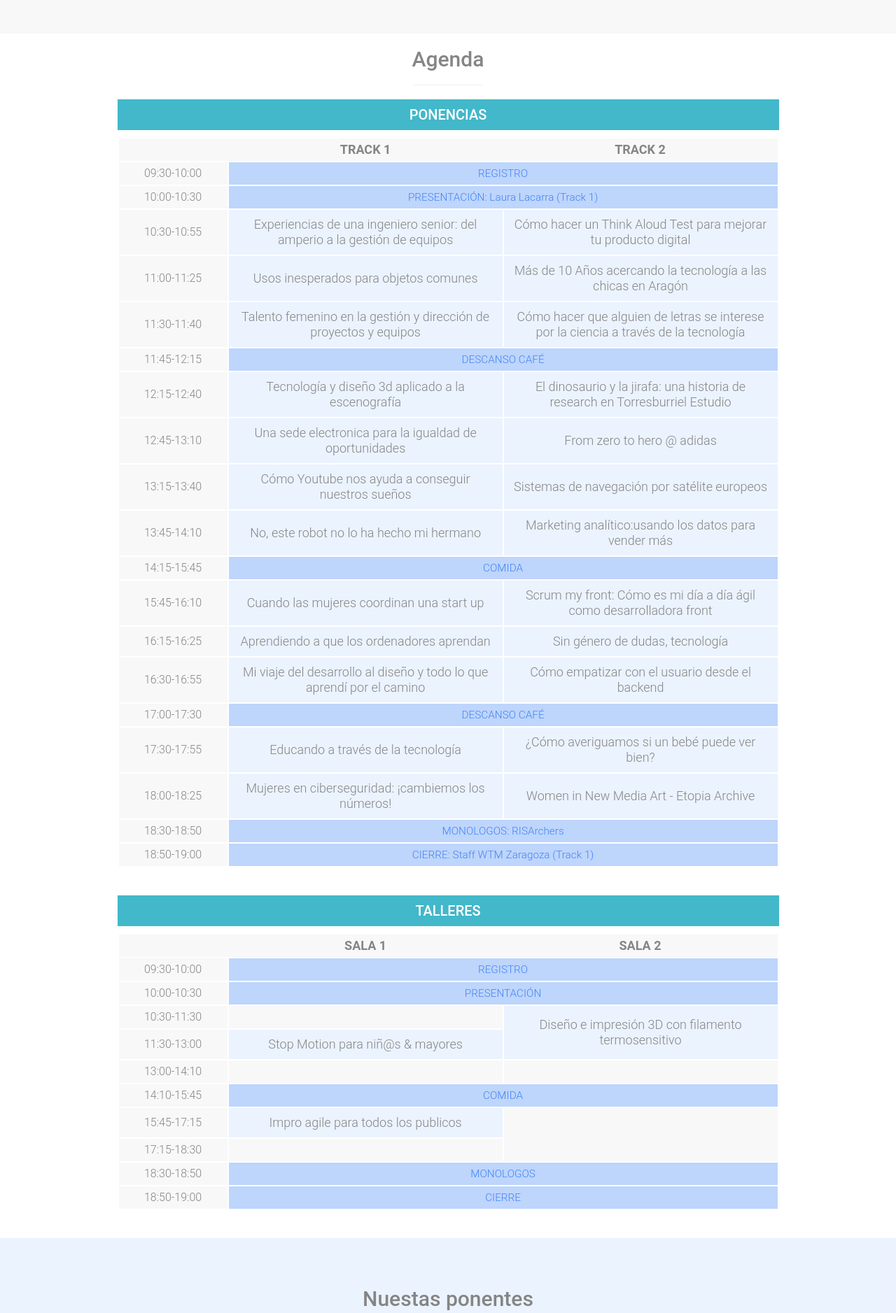
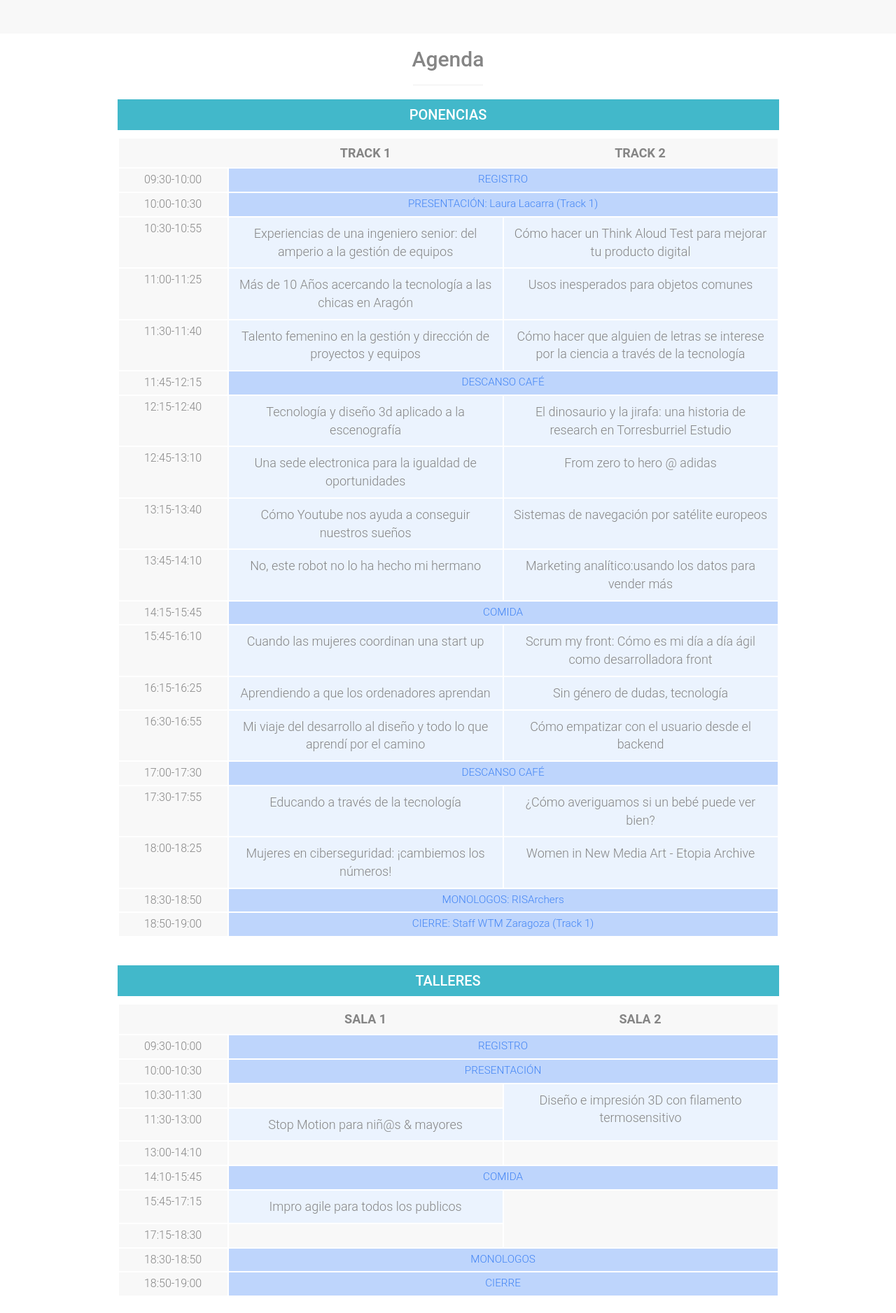
Before and after one commit to jessicaredrado/web_wtm_zgz_17, a Jekyll site: the page built from index.html, in a window 1280 px wide. Shown: the part 4321-6198 px from the top of the page at 70% size. Built offline with Jekyll 4.4.1, drawn with Linux system fonts in a browser that asks for light colours; part of the change alters nothing that is shown.

```diff
--- a/_config.yml
+++ b/_config.yml
@@ -126,8 +126,8 @@ speakers:
   - name: Marta Azanza Hernandez
     bio: 'Me llamo Marta y son periodista de formación y vocación. Después de años recorriendo periódicos y emisoras de todo Aragón, decidí que era el momento de montar mi propio medio, que me ha dado las grandes alegrías de mi  vida (y algún que otro disgusto).Tras éxitos y fracasos, esta primavera empecé a llevar la Comunicación del Instituto Aragonés de Ciencias de la Salud.'
     image:
-    twitter_account:
-    linkedin_account:
+    twitter_account: MartaAzanza
+    linkedin_account: marta-azanza-8b985b29
   - name: Maria Berenguer
     bio: 'Scrum master de profesión, ingeniera informática de formación. Las metodologías ágiles, la actuación y el teatro son mi pasión. Durante años he trabajado en el desarrollo de software, y más específicamente en gestión de proyectos. Hace 6 años un amigo del trabajo me dijo: "María, tú eres ágil y todavía no lo sabes". Y desde ese momento me interesé por las metodologías ágiles, comencé a participar de la comunidad Agile Aragón, primero escuchando, y en seguida participando activamente, en coding dojos, charlas de introducción, talleres, cursos y cualquier tipo de "sarao" que se organizara. Soy aprendiz de Agile (siempre lo seré) y disfruto compartiendo las experiencias e inquietudes que tengo acerca de este mundo. Actualmente tengo la suerte de dedicarme profesionalmente a ello. He estado un año y medio en Mallorca trabajando como Scrum Master de equipos y agente de cambio. Ahora regreso a Zaragoza, y comienzo una nueva aventura como Scrum Master, en Vueling.'
     image:
@@ -156,7 +156,7 @@ speakers:
     twitter_account: silviacasas
     linkedin_account:
   - name: Marisa Claver Baron
-    bio:
+    bio: 'Nació en Zaragoza, estudió ingeniería industrial, especialidad eléctrica. Comenzó su trayectoria profesional en Madrid, regresando posteriormente a su ciudad natal.<br/>AENOR le solicitó establecer su Delegación de Aragón, en la que está al frente desde hace 20 años.<br/>Apasionada de las motos, siempre luchó para ser considerada por sus capacidades, sin condiciones de género.<br/>Ha participado en asociaciones y colegios profesionales con objeto de normalizar el papel de la mujer en roles asignados tradicionalmente a géneros masculinos.'
     image:
     twitter_account: marisa_claver
     linkedin_account:
@@ -184,7 +184,7 @@ speakers:
     bio: 'Me llamo Lucía y siempre me ha gustado inventar cosas, así que estudié Ingeniería Informática con la idea de participar de esta gran revolución tecnológica que nos rodea. Trabajar mano a mano con diseñadores me hizo darme cuenta de que me gustaba más su trabajo que el mío, así que empecé a formarme por mi cuenta hasta que decidí dar un paso más y estudiar Diseño de productos digitales para cambiar de carrera profesional. Actualmente trabajo en Tuenti/Telefónica Digital como diseñadora UX y formo parte de la organización del IxDA en Madrid.'
     image: img/ponentes/lucia_gomez.jpg
     twitter_account: malakatonez
-    linkedin_account:
+    linkedin_account: luciagomezlopez
   - name: Patricia Heredia Gil
     bio: 'Ingeniera de Telecomunicaciones por la Universidad de Zaragoza. Dedicada durante más de 8 años al diseño y desarrollo de equipos electrónicos para sistemas RTOS. Creadora  del proyecto MiniVinci, empresa en la que actualmente, imparte talleres a niños y adolescentes y ayuda a fomentar el interés por la tecnología en niñas y mujeres apoyando diversas iniciativas.'
     image:
@@ -227,7 +227,7 @@ speakers:
     linkedin_account:
   - name: Belen Ortega
     bio: 'Belén Ortega es desarrolladora backend en Centraldereservas.com, portal español de reserva de alojamiento online. Es Técnico Superior de Informática Empresarial, y tiene una amplia experiencia (más de 13 años) como developer en PHP, MySQL y Zend Framework. Actualmente, integrando las tecnologías de frontend en el portal de clientes. '
-    image:
+    image: img/ponentes/belen_ortega.jpg
     twitter_account:
     linkedin_account:
   - name: Marta Ortin Obon
@@ -413,11 +413,11 @@ talks_track_1:
     speaker: Marisa Claver Baron
     bio_speaker:
     twitter_speaker:
-  - time: '11:00-11:25'
+  - time: 11:00-11:25
     track: 1
-    name: 'Usos inesperados para objetos comunes'
-    descrip: 'Una aspiradora y un proyector que se convierten en instrumentos musicales, cajas de música que traducen un calendario en una melodía, un paraguas que muestra tu estado de ánimo o lámparas que a parte de alumbrar, te enseñan los dientes.<br/>En esta charla se presentarán proyectos de mujeres artistas que han intervenido objetos comunes y les han proporcionado un nuevo uso utilizando herramientas como Arduino y sus derivados. <br/>Muchas de ellas son estudiantes del master Interface Cultures de la Kunstuni de Linz. Sus proyectos se han presentado en performances, exposiciones, y la mayor parte de ellos han sido creados para que el público pueda interactuar con ellos y cuestionarse su uso. Algunas de las artistas son: Ilona Stütz, Julia del Río, Klimentina Hristova, Or Wolff o Yen Tzu Chang.'
-    speaker: Marta Perez Campos
+    name: 'Más de 10 Años acercando la tecnología a las chicas en Aragón'
+    descrip: 'Será una síntesis de las actividades que desde AMIT-Aragón realizamos para acercar la ingeniería y la tecnología a la sociedad y en particular para que más chicas se animen a realizar estudios técnicos. Más de una década de experiencias, análisis y bastante trabajo.'
+    speaker: María Villarroya Gaudó
     bio_speaker:
     twitter_speaker:
   - time: '11:30-11:40'
@@ -437,7 +437,7 @@ talks_track_1:
   - time: 12:15-12:40
     track: 1
     name: 'Tecnología y diseño 3d aplicado a la escenografía'
-    descrip:
+    descrip: 'Voy a explicar cómo se aplica a tecnología 3d a la escenografía y la tematización para cine y parques temáticos, entre otros. Explicaré cómo desarrollamos en Shu Digital los proyectos para su posterior fabricación mediante impresión 3d y robots de mecanizado. Mostraré los proyectos más importantes en los que hemos trabajado. Mi objetivo es compartir con todos y todas las infinitas posibilidades y aplicaciones que tiene la tecnología 3d dentro del mundo del arte y la creatividad.'
     speaker: Irene Luzan
     bio_speaker:
     twitter_speaker:
@@ -486,7 +486,7 @@ talks_track_1:
   - time: 16:30-16:55
     track: 1
     name: 'Mi viaje del desarrollo al diseño y todo lo que aprendí por el camino'
-    descrip:
+    descrip: 'En los dos últimos años he reconvertido mi carrera profesional del desarrollo al diseño. Entender y participar en  el proceso de la creación del producto digital desde varios puntos de vista me ha hecho darme cuenta de cuantas cosas podemos mejorar en los equipos y los procesos de trabajo cambiando la mentalidad de "desarrollo vs diseño" a "desarrollo + diseño". En esta charla me gustaría compartir con vosotros mi experiencia así como algunos consejos que nos pueden ayudar en el trabajo del día a día.'
     speaker: Lucía Gómez López
     bio_speaker:
     twitter_speaker:
@@ -548,11 +548,11 @@ talks_track_2:
     speaker: Veronica Abizanda
     bio_speaker:
     twitter_speaker:
-  - time: 11:00-11:25
+  - time: '11:00-11:25'
     track: 2
-    name: 'Más de 10 Años acercando la tecnología a las chicas en Aragón'
-    descrip: 'Será una síntesis de las actividades que desde AMIT-Aragón realizamos para acercar la ingeniería y la tecnología a la sociedad y en particular para que más chicas se animen a realizar estudios técnicos. Más de una década de experiencias, análisis y bastante trabajo.'
-    speaker: María Villarroya Gaudó
+    name: 'Usos inesperados para objetos comunes'
+    descrip: 'Una aspiradora y un proyector que se convierten en instrumentos musicales, cajas de música que traducen un calendario en una melodía, un paraguas que muestra tu estado de ánimo o lámparas que a parte de alumbrar, te enseñan los dientes.<br/>En esta charla se presentarán proyectos de mujeres artistas que han intervenido objetos comunes y les han proporcionado un nuevo uso utilizando herramientas como Arduino y sus derivados. <br/>Muchas de ellas son estudiantes del master Interface Cultures de la Kunstuni de Linz. Sus proyectos se han presentado en performances, exposiciones, y la mayor parte de ellos han sido creados para que el público pueda interactuar con ellos y cuestionarse su uso. Algunas de las artistas son: Ilona Stütz, Julia del Río, Klimentina Hristova, Or Wolff o Yen Tzu Chang.'
+    speaker: Marta Perez Campos
     bio_speaker:
     twitter_speaker:
   - time: 11:30-11:40
@@ -579,7 +579,7 @@ talks_track_2:
   - time: 12:45-13:10
     track: 2
     name: 'From zero to hero @ adidas'
-    descrip:
+    descrip: 'adidas lanza su nueva aplicación móvil a nivel global, analizaremos todo el proceso de desarrollo así como los puntos clave, problemáticas y soluciones que hemos tomado en el camino. Cómo salir a producción sin que tu equipo muera en el intento.'
     speaker: Isabel Agustin y Paloma Royo (ADIDAS)
     bio_speaker:
     twitter_speaker:
@@ -621,7 +621,7 @@ talks_track_2:
   - time: 16:30-16:55
     track: 2
     name: 'Cómo empatizar con el usuario desde el backend'
-    descrip:
+    descrip: 'Quiero compartir mi experiencia como backend en estos últimos años y como desde el backend podemos empalizar con el usuario con estas tres ideas:<br/>1. Cuida tus errores<br/>2. Guía a tus usuarios<br/>3. Muestra lo necesario'
     speaker: Belen Ortega (CENTRAL DE RESERVAS)
     bio_speaker:
     twitter_speaker:
--- a/_includes/agenda.html
+++ b/_includes/agenda.html
@@ -18,7 +18,7 @@
     <div class="row text-center sponsor-md">
       <div class="col-lg-10 col-lg-offset-1">
         <div class="table-wrapper">
-            <table class="col-lg-12">
+            <table class="col-lg-12 table table-nonfluid">
               <tr>
                 <th class="col-lg-2"></th>
                 <th class="col-lg-5 text-center">TRACK 1</th>
@@ -139,7 +139,7 @@
     <div class="row text-center sponsor-md">
       <div class="col-lg-10 col-lg-offset-1">
           <div class="table-wrapper">
-              <table class="col-lg-12">
+              <table class="col-lg-12 table table-nonfluid">
                   <tr>
                     <th class="col-lg-2"></th>
                     <th class="col-lg-5 text-center">SALA 1</th>
--- a/css/stylish-portfolio.css
+++ b/css/stylish-portfolio.css
@@ -939,3 +939,6 @@ ul i {
 .speakers .modal-body {
     font-size: 17px;
 }
+.table-nonfluid {
+   width: auto !important;
+}
```
Also changed, not shown: img/ponentes/belen_ortega.jpg (added).
